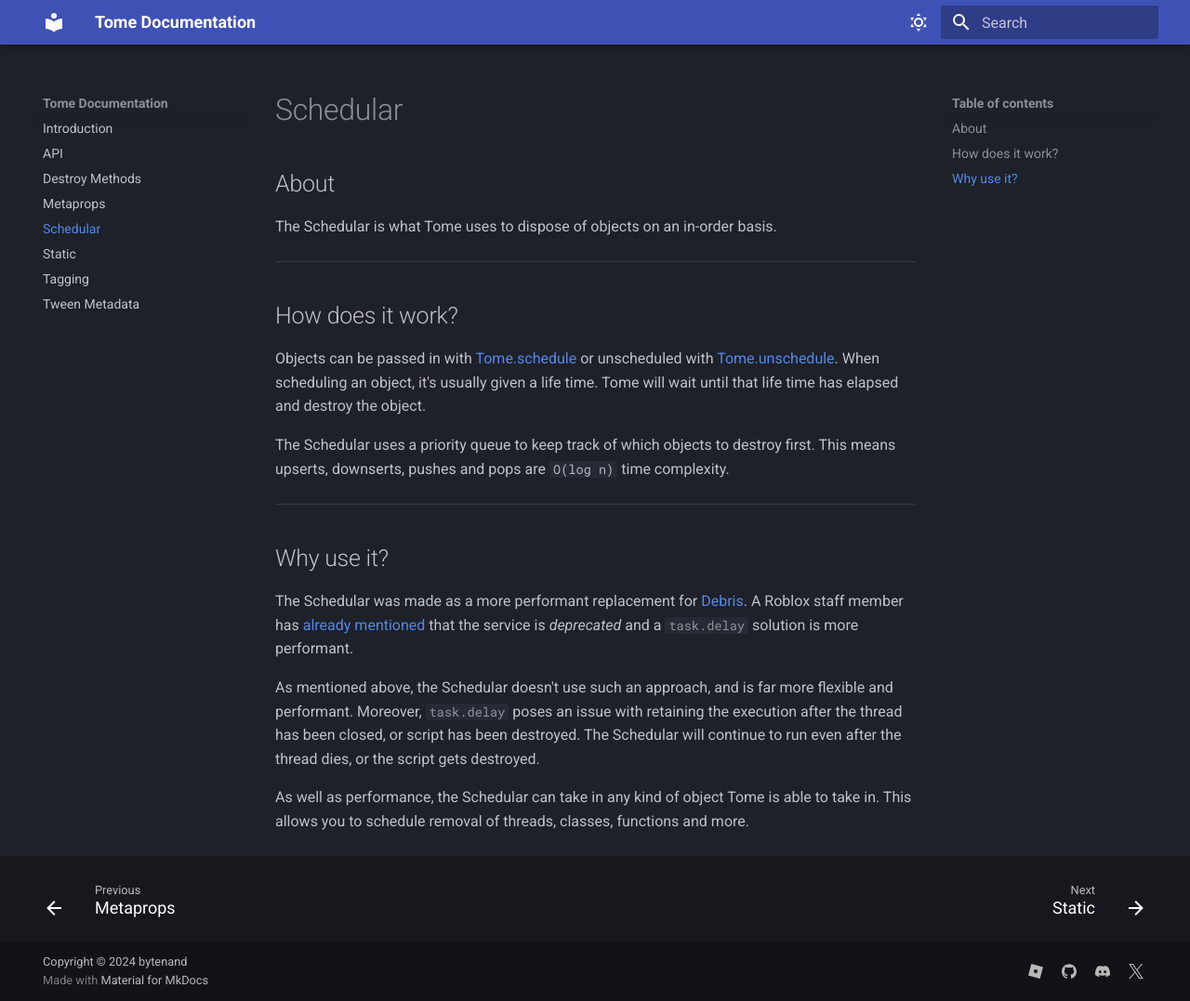
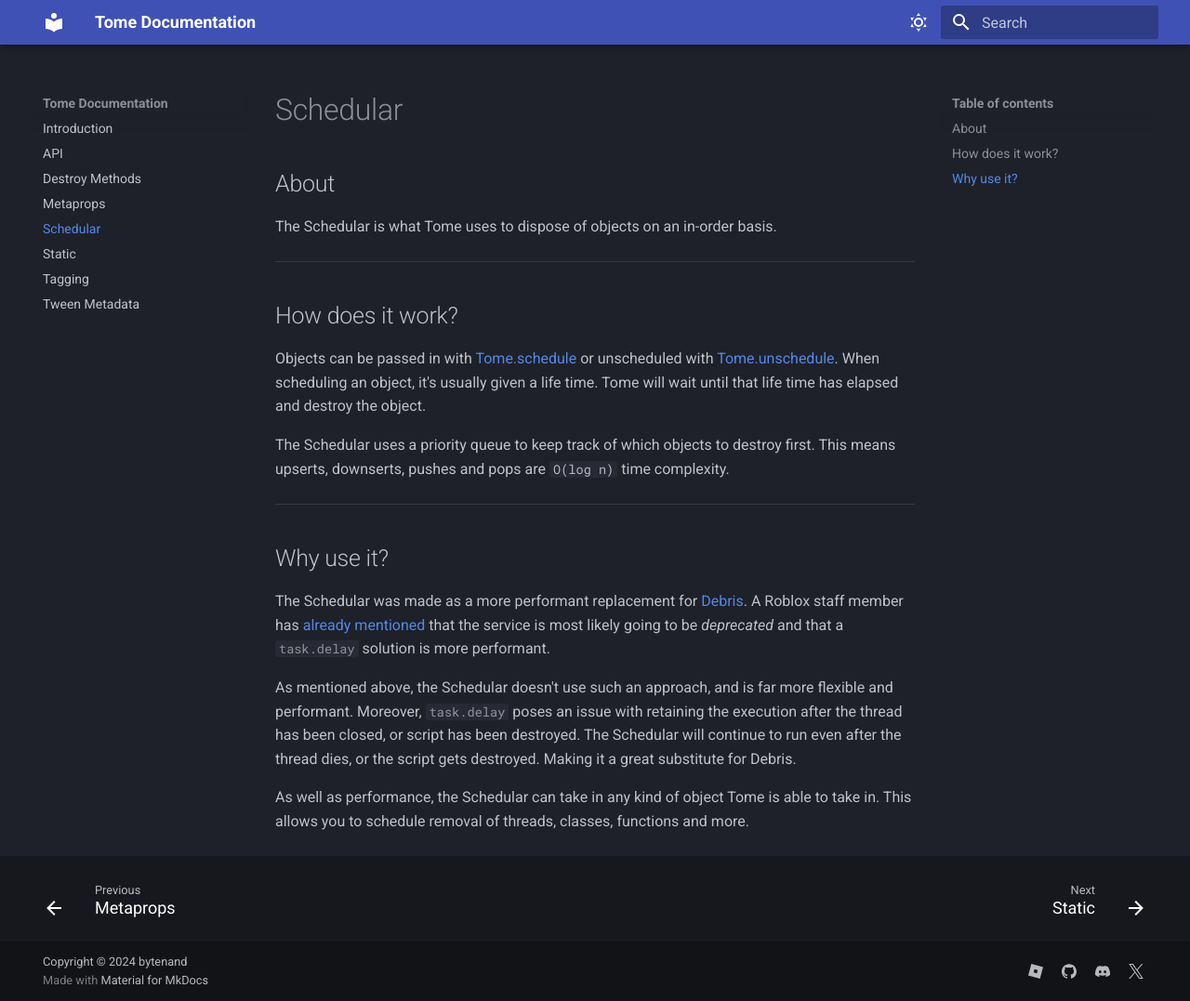
Before and after one commit to y29r/tome-docs, an MkDocs documentation site: the page built from docs/Schedular.md, in a window 1280 px wide and 1077 px high. Shown: the whole window at 93% size. Built offline with MkDocs 1.6.1 and Material for MkDocs 9.7.7, drawn with Linux system fonts in a browser that asks for light colours.

Commit message:
Update Schedular.md

```diff
--- a/docs/Schedular.md
+++ b/docs/Schedular.md
@@ -17,8 +17,8 @@
 ---
 
 ## Why use it?
-The Schedular was made as a more performant replacement for [Debris]. A Roblox staff member has [already mentioned](https://devforum.roblox.com/t/debris-maxitems-still-in-effect-despite-being-deprecated/2612863/3) that the service is *deprecated* and a `#!luau task.delay` solution is more performant.
+The Schedular was made as a more performant replacement for [Debris]. A Roblox staff member has [already mentioned](https://devforum.roblox.com/t/debris-maxitems-still-in-effect-despite-being-deprecated/2612863/3) that the service is most likely going to be *deprecated* and that a `#!luau task.delay` solution is more performant.
 
-As mentioned above, the Schedular doesn't use such an approach, and is far more flexible and performant. Moreover, `#!luau task.delay` poses an issue with retaining the execution after the thread has been closed, or script has been destroyed. The Schedular will continue to run even after the thread dies, or the script gets destroyed.
+As mentioned above, the Schedular doesn't use such an approach, and is far more flexible and performant. Moreover, `#!luau task.delay` poses an issue with retaining the execution after the thread has been closed, or script has been destroyed. The Schedular will continue to run even after the thread dies, or the script gets destroyed. Making it a great substitute for Debris.
 
 As well as performance, the Schedular can take in any kind of object Tome is able to take in. This allows you to schedule removal of threads, classes, functions and more.
```
